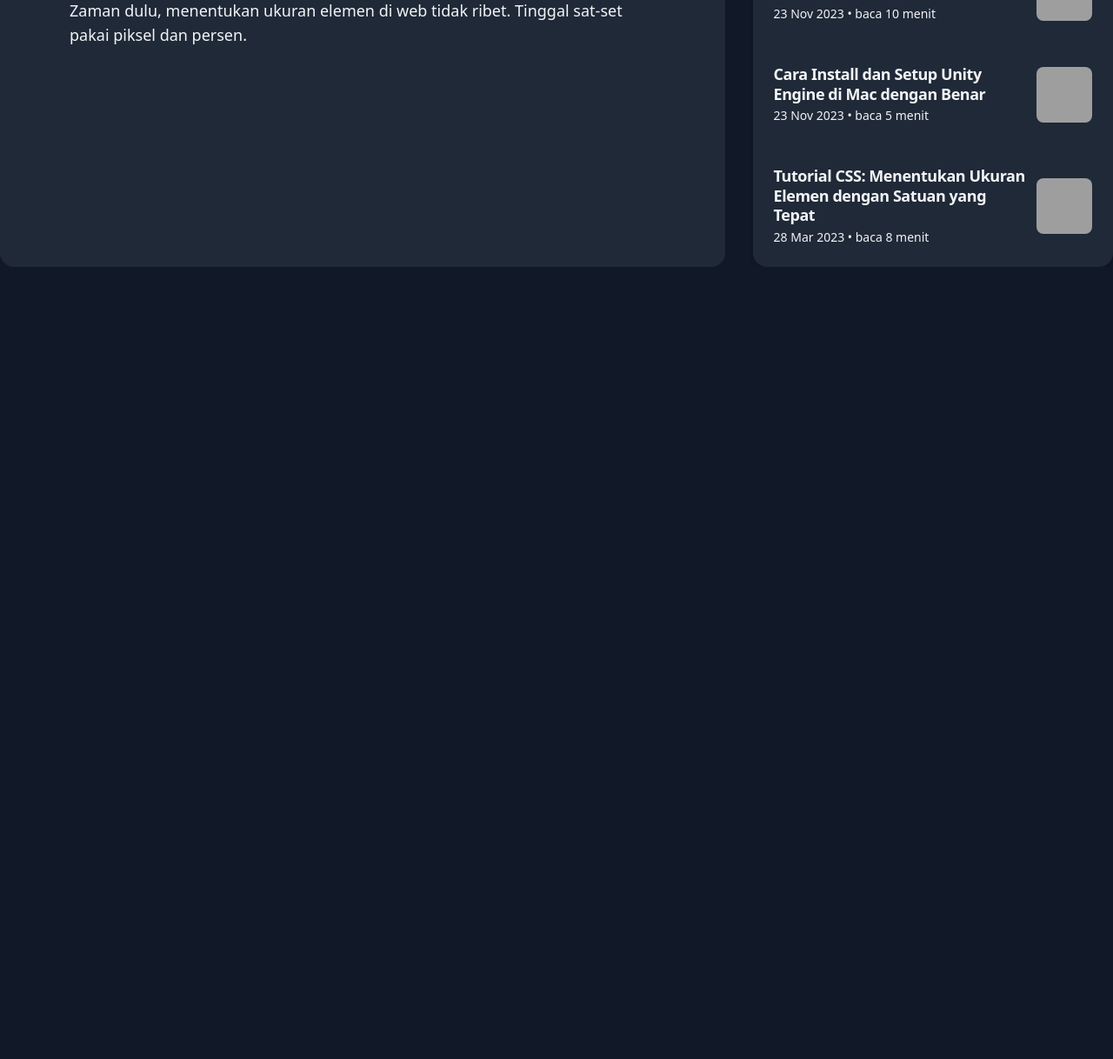
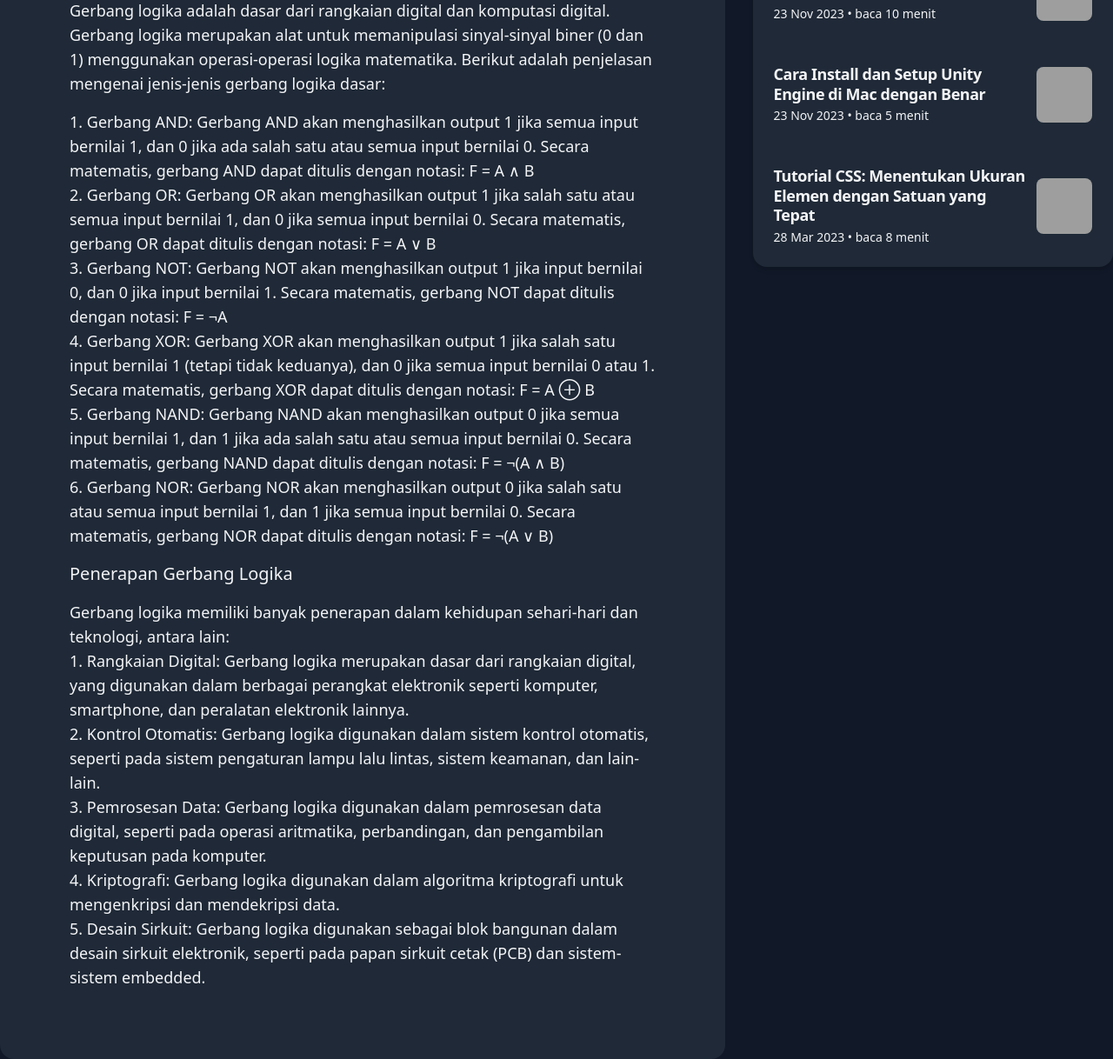
Before and after one commit to Fir3fliesss/Tugas-Artikel, a plain HTML site: page index.html in a window 1280 px wide. Shown: the part 971-2189 px from the top of the page at 87% size. Before the commit the page ends 1278 px from the top, so only its background shows below. Drawn offline with nearby package versions, Linux system fonts and the light colour scheme; grey boxes are pictures that could not be loaded.

Commit message:
Done, ngerapiin nanti kalau ada waktu

```diff
--- a/src/index.html
+++ b/index.html
@@ -60,7 +60,7 @@
           <span class="text-xl font-light">28 Mar 2023</span>
         </div>
         <h1 class="text-6xl font-extrabold my-4">
-          Tutorial CSS: Menentukan Ukuran Elemen dengan Satuan yang Tepat
+          Gerbang Logika : Pembahasan apa itu gerbang logika, jenis, dan penerapannya
         </h1>
         <hr>
         <div class="my-6">
@@ -71,13 +71,45 @@
           </a>
         </div>
         <img
-          src="https://via.placeholder.com/600x300"
+          src="https://blogger.googleusercontent.com/img/b/R29vZ2xl/AVvXsEhNvjRcVulWVOsWBvusWY8YSUTBLvGu-ysdRrFrTPdkglYgd87cR4VrnhnVzWLzg7vpRdcnhFDidpfzhUxq02ilFiKlOYe5Funq_X_wYzFIeRR_trYXj_OyybcLkMY5VSzqfJGVdUlb3oQ/s400/gerbang-logika.jpg"
           alt="Article Image"
           class="mt-4 rounded-lg"
         />
         <p class="mt-4 text-lg">
-          Zaman dulu, menentukan ukuran elemen di web tidak ribet. Tinggal
-          sat-set pakai piksel dan persen.
+          Gerbang logika adalah dasar dari rangkaian digital dan komputasi digital. Gerbang logika merupakan alat untuk memanipulasi sinyal-sinyal biner (0 dan 1) menggunakan operasi-operasi logika matematika. Berikut adalah penjelasan mengenai jenis-jenis gerbang logika dasar:
+        </p>
+        <p class="mt-4 text-lg">
+          1. Gerbang AND: Gerbang AND akan menghasilkan output 1 jika semua input bernilai 1, dan 0 jika ada salah satu atau semua input bernilai 0. Secara matematis, gerbang AND dapat ditulis dengan notasi:
+          F = A ∧ B
+<br>
+          2. Gerbang OR: Gerbang OR akan menghasilkan output 1 jika salah satu atau semua input bernilai 1, dan 0 jika semua input bernilai 0. Secara matematis, gerbang OR dapat ditulis dengan notasi:
+          F = A ∨ B
+<br>
+          3. Gerbang NOT: Gerbang NOT akan menghasilkan output 1 jika input bernilai 0, dan 0 jika input bernilai 1. Secara matematis, gerbang NOT dapat ditulis dengan notasi:
+          F = ¬A
+<br>
+          4. Gerbang XOR: Gerbang XOR akan menghasilkan output 1 jika salah satu input bernilai 1 (tetapi tidak keduanya), dan 0 jika semua input bernilai 0 atau 1. Secara matematis, gerbang XOR dapat ditulis dengan notasi:
+          F = A ⊕ B
+<br>
+          5. Gerbang NAND: Gerbang NAND akan menghasilkan output 0 jika semua input bernilai 1, dan 1 jika ada salah satu atau semua input bernilai 0. Secara matematis, gerbang NAND dapat ditulis dengan notasi:
+          F = ¬(A ∧ B)
+<br>
+          6. Gerbang NOR: Gerbang NOR akan menghasilkan output 0 jika salah satu atau semua input bernilai 1, dan 1 jika semua input bernilai 0. Secara matematis, gerbang NOR dapat ditulis dengan notasi:
+          F = ¬(A ∨ B)
+        </p>
+        <p class="mt-4 text-xl">Penerapan Gerbang Logika</p>
+        <p class="mt-4 text-lg">
+          Gerbang logika memiliki banyak penerapan dalam kehidupan sehari-hari dan teknologi, antara lain:
+<br>
+        1. Rangkaian Digital: Gerbang logika merupakan dasar dari rangkaian digital, yang digunakan dalam berbagai perangkat elektronik seperti komputer, smartphone, dan peralatan elektronik lainnya.
+        <br>
+        2. Kontrol Otomatis: Gerbang logika digunakan dalam sistem kontrol otomatis, seperti pada sistem pengaturan lampu lalu lintas, sistem keamanan, dan lain-lain.
+        <br>
+        3. Pemrosesan Data: Gerbang logika digunakan dalam pemrosesan data digital, seperti pada operasi aritmatika, perbandingan, dan pengambilan keputusan pada komputer.
+        <br>
+        4. Kriptografi: Gerbang logika digunakan dalam algoritma kriptografi untuk mengenkripsi dan mendekripsi data.
+        <br>
+        5. Desain Sirkuit: Gerbang logika digunakan sebagai blok bangunan dalam desain sirkuit elektronik, seperti pada papan sirkuit cetak (PCB) dan sistem-sistem embedded.
         </p>
       </div>
 
```
